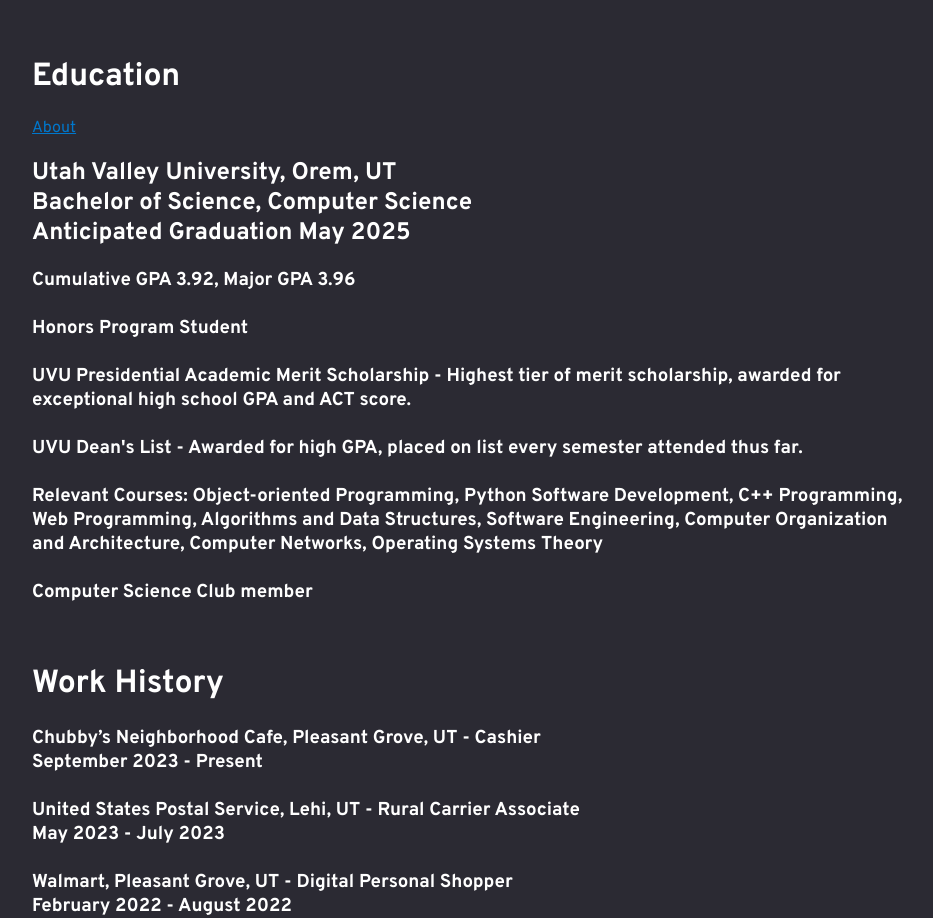
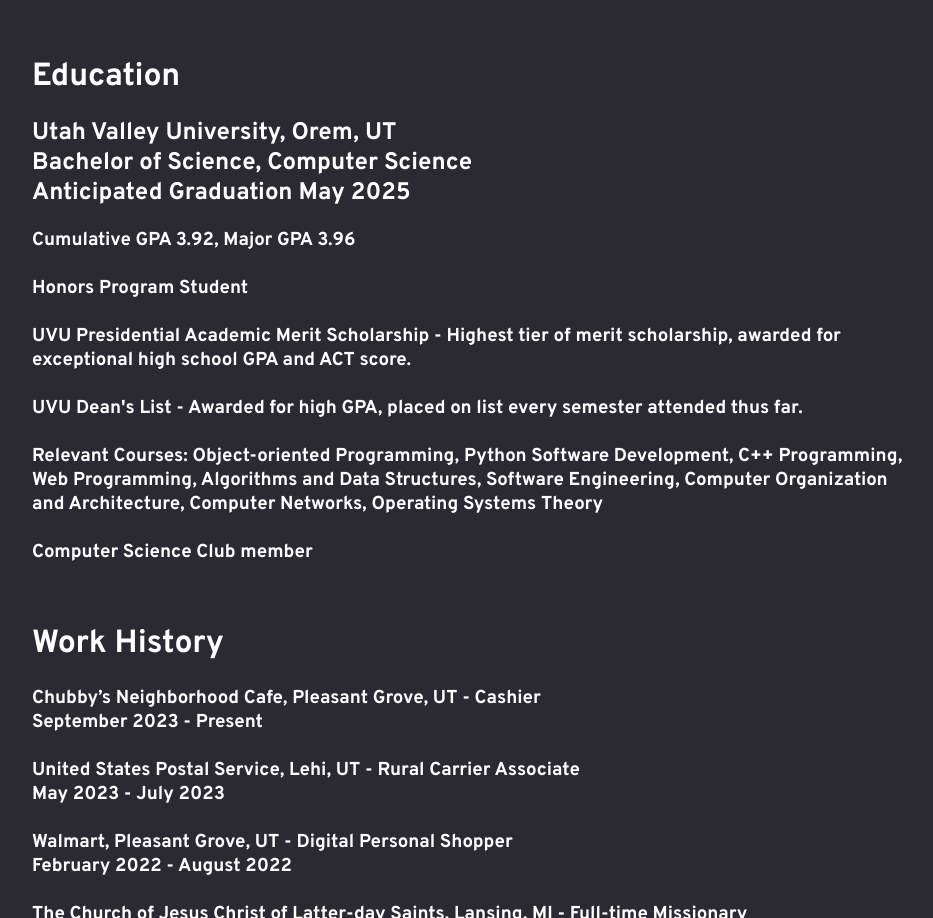
Before and after one commit to IanGotcher/IanGotcher.github.io, a plain HTML site: page index.html in a window 1280 px wide. Shown: the part 928-1846 px from the top of the page, without its empty margins (168-1101 px from the left). Drawn offline with Linux system fonts and the light colour scheme.

Commit message:
Update index.html

```diff
--- a/index.html
+++ b/index.html
@@ -34,7 +34,6 @@
 	<h3>Python, C/C++, Git, SQL, HTML/CSS, Object-Oriented Design</h3>
 	<br>
 	<h1>Education</h1>
-	<a href="https://iangotcher.github.io/about">About</a>
 	<h2>Utah Valley University, Orem, UT<br>
 		Bachelor of Science, Computer Science<br>
 		Anticipated Graduation May 2025<br></h2>
```
